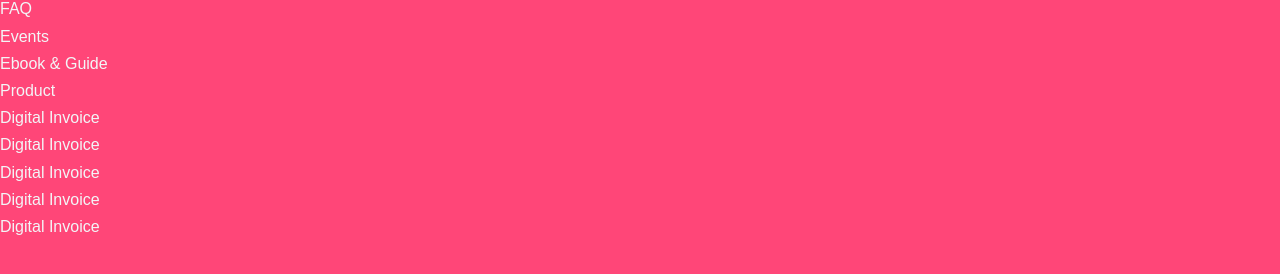
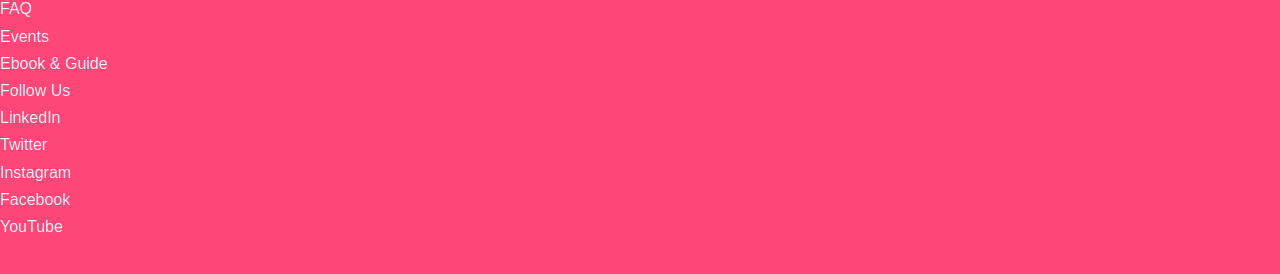
Before and after one commit to Mcdemzy/swift-asset-manager, a React (Create React App) app: page / in a window 1280 px wide. Shown: the part 6464-6738 px from the top of the page. Built offline with nearby package versions, Linux system fonts and the light colour scheme.

Commit message:
Editing Footer Component

```diff
--- a/src/components/footer/Footer.jsx
+++ b/src/components/footer/Footer.jsx
@@ -4,6 +4,7 @@ const Footer = () => {
   return (
     <>
       <section className="footer__container bg-[#ff4678] h-[100vh]">
+        <section>
           {/*  */}
           <div>
             <img src="" alt="" />
@@ -83,25 +84,26 @@ const Footer = () => {
           {/*  */}
 
           <div>
-          <p>Product</p>
+            <p>Follow Us</p>
             <ul>
               <li>
-              <a href="#!">Digital Invoice</a>
+                <a href="#!">LinkedIn</a>
               </li>
               <li>
-              <a href="#!">Digital Invoice</a>
+                <a href="#!">Twitter</a>
               </li>
               <li>
-              <a href="#!">Digital Invoice</a>
+                <a href="#!">Instagram</a>
               </li>
               <li>
-              <a href="#!">Digital Invoice</a>
+                <a href="#!">Facebook</a>
               </li>
               <li>
-              <a href="#!">Digital Invoice</a>
+                <a href="#!">YouTube</a>
               </li>
             </ul>
           </div>
+        </section>
       </section>
     </>
   );
```
Lines whose indentation alone changed are shown as unchanged.
